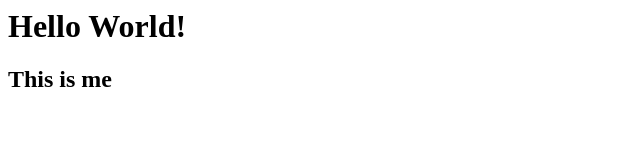
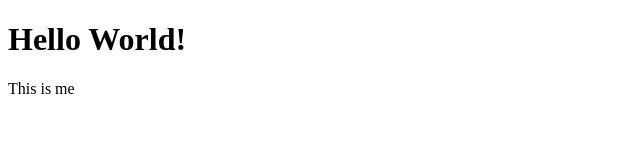
Before and after one commit to OliviaLlaurent/OliviaLlaurent.github.io, a plain HTML site: page index.html in a window 1280 px wide. Shown: the whole page, without its empty margins (0-640 px from the left). Drawn offline with Linux system fonts and the light colour scheme.

Commit message:
Update index.html

```diff
--- a/index.html
+++ b/index.html
@@ -1,2 +1,9 @@
-<h1>Hello World!</h1>
-<h2>This is me</h2>
+<!DOCTYPE html>
+<html>
+  <body>
+    <h1> Hello World!</h1>
+    <p>
+      This is me
+    </p>
+  </body>
+  </html>
```
